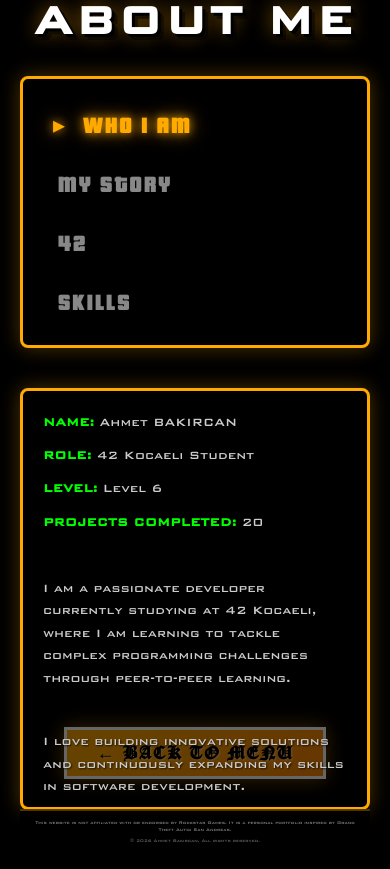
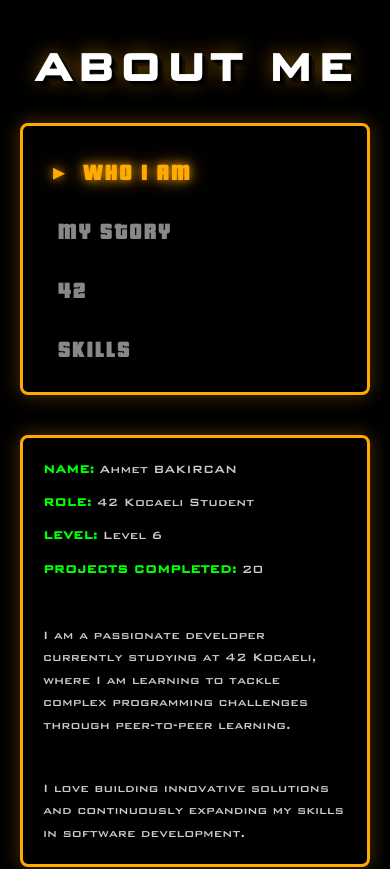
Before and after one commit to Myxoceph/Portfolio, a React (Vite) app in the folder srcs/: page /about in a window 390 px wide. Shown: the top 869 px of the page. Built offline with nearby package versions, Linux system fonts and the light colour scheme.

Commit message:
Refactor styles and improve layout for MainMenu, About, Contact, and Projects pages

```diff
--- a/srcs/src/components/MainMenu.css
+++ b/srcs/src/components/MainMenu.css
@@ -349,17 +349,31 @@
     margin-bottom: 50px;
   }
 
-  .logo-container,
+  .logo-container {
+    width: 50vw;
+    height: 35vh;
+    top: 0;
+    right: 0;
+    animation: none;
+  }
+
   .logo-container-bottom {
-    display: none;
+    width: 50vw;
+    height: 35vh;
+    top: auto;
+    bottom: 0;
+    left: 0;
+    right: auto;
+    animation: none;
   }
 
   .welcome-text {
-    font-size: 80px;
-    top: 10%;
-    left: 50%;
-    transform: translateX(-50%);
-    text-align: center;
+    font-size: 50px;
+    top: 100px;
+    left: 20px;
+    transform: none;
+    text-align: left;
+    animation: none;
   }
 
   .main-menu {
@@ -371,6 +385,8 @@
 
   .menu-container {
     align-items: center;
+    margin-top: 80px;
+    animation: none;
   }
 
   .gta-footer {
--- a/srcs/src/index.css
+++ b/srcs/src/index.css
@@ -41,19 +41,14 @@ body {
   font-family: 'Pricedown', sans-serif;
   background: #000000;
   min-height: 100vh;
-  display: flex;
-  justify-content: center;
-  align-items: center;
-  overflow: hidden;
+  margin: 0;
+  padding: 0;
   position: relative;
 }
 
 #root {
   width: 100%;
-  height: 100vh;
-  display: flex;
-  justify-content: center;
-  align-items: center;
+  min-height: 100vh;
   position: relative;
   z-index: 2;
 }
--- a/srcs/src/pages/About.css
+++ b/srcs/src/pages/About.css
@@ -265,7 +265,8 @@
   .about-stats-container {
     grid-template-columns: 1fr;
     height: auto;
-    max-height: 70vh;
+    max-height: none;
+    margin-bottom: 30px;
   }
 
   .stats-menu {
@@ -279,8 +280,9 @@
   }
 
   .stats-content {
-    min-height: 300px;
-    max-height: 50vh;
+    min-height: auto;
+    max-height: none;
+    height: auto;
     padding: 20px;
   }
 
--- a/srcs/src/pages/Contact.jsx
+++ b/srcs/src/pages/Contact.jsx
@@ -11,12 +11,15 @@ const Contact = () => {
   const [isUsingKeyboard, setIsUsingKeyboard] = useState(false)
   const { playNavigate, playSelect } = useSound()
   const backButtonRef = useRef(null)
+  const cardRefs = useRef([])
 
   useEffect(() => {
     if (isBackButtonSelected && backButtonRef.current) {
       backButtonRef.current.scrollIntoView({ behavior: 'smooth', block: 'center' })
+    } else if (!isBackButtonSelected && cardRefs.current[selectedCardIndex]) {
+      cardRefs.current[selectedCardIndex].scrollIntoView({ behavior: 'smooth', block: 'center' })
     }
-  }, [isBackButtonSelected])
+  }, [isBackButtonSelected, selectedCardIndex])
 
   useEffect(() => {
     const handleKeyDown = (e) => {
@@ -107,6 +110,7 @@ const Contact = () => {
           {contactLinks.map((contact, index) => (
             <a
               key={index}
+              ref={el => cardRefs.current[index] = el}
               href={contact.link}
               target="_blank"
               rel="noopener noreferrer"
--- a/srcs/src/pages/Projects.css
+++ b/srcs/src/pages/Projects.css
@@ -1,10 +1,9 @@
 .page-container {
   width: 100%;
-  min-height: 100vh;
   display: flex;
   flex-direction: column;
   align-items: center;
-  padding: 60px 40px 0;
+  padding: 60px 40px 40px;
   overflow-y: auto;
   animation: fadeIn 0.5s ease-in;
   background: #000000;
@@ -151,8 +150,8 @@
 
 @media (max-width: 768px) {
   .page-container {
-    padding: 40px 20px 20px;
-    overflow-y: auto;
+    padding: 40px 20px 40px;
+    overflow-y: scroll;
     -webkit-overflow-scrolling: touch;
   }
 
--- a/srcs/src/pages/Projects.jsx
+++ b/srcs/src/pages/Projects.jsx
@@ -11,12 +11,15 @@ const Projects = () => {
   const [isUsingKeyboard, setIsUsingKeyboard] = useState(false)
   const { playNavigate, playSelect } = useSound()
   const backButtonRef = useRef(null)
+  const projectRefs = useRef([])
 
   useEffect(() => {
     if (isBackButtonSelected && backButtonRef.current) {
       backButtonRef.current.scrollIntoView({ behavior: 'smooth', block: 'center' })
+    } else if (!isBackButtonSelected && projectRefs.current[selectedIndex]) {
+      projectRefs.current[selectedIndex].scrollIntoView({ behavior: 'smooth', block: 'center' })
     }
-  }, [isBackButtonSelected])
+  }, [isBackButtonSelected, selectedIndex])
 
   useEffect(() => {
     const handleKeyDown = (e) => {
@@ -152,6 +155,7 @@ const Projects = () => {
         {projects.map((project, index) => (
           <div
             key={index}
+            ref={el => projectRefs.current[index] = el}
             className={`project-card ${selectedIndex === index && !isBackButtonSelected ? 'selected' : ''}`}
             onMouseEnter={() => {
               if (!isUsingKeyboard) {
```
